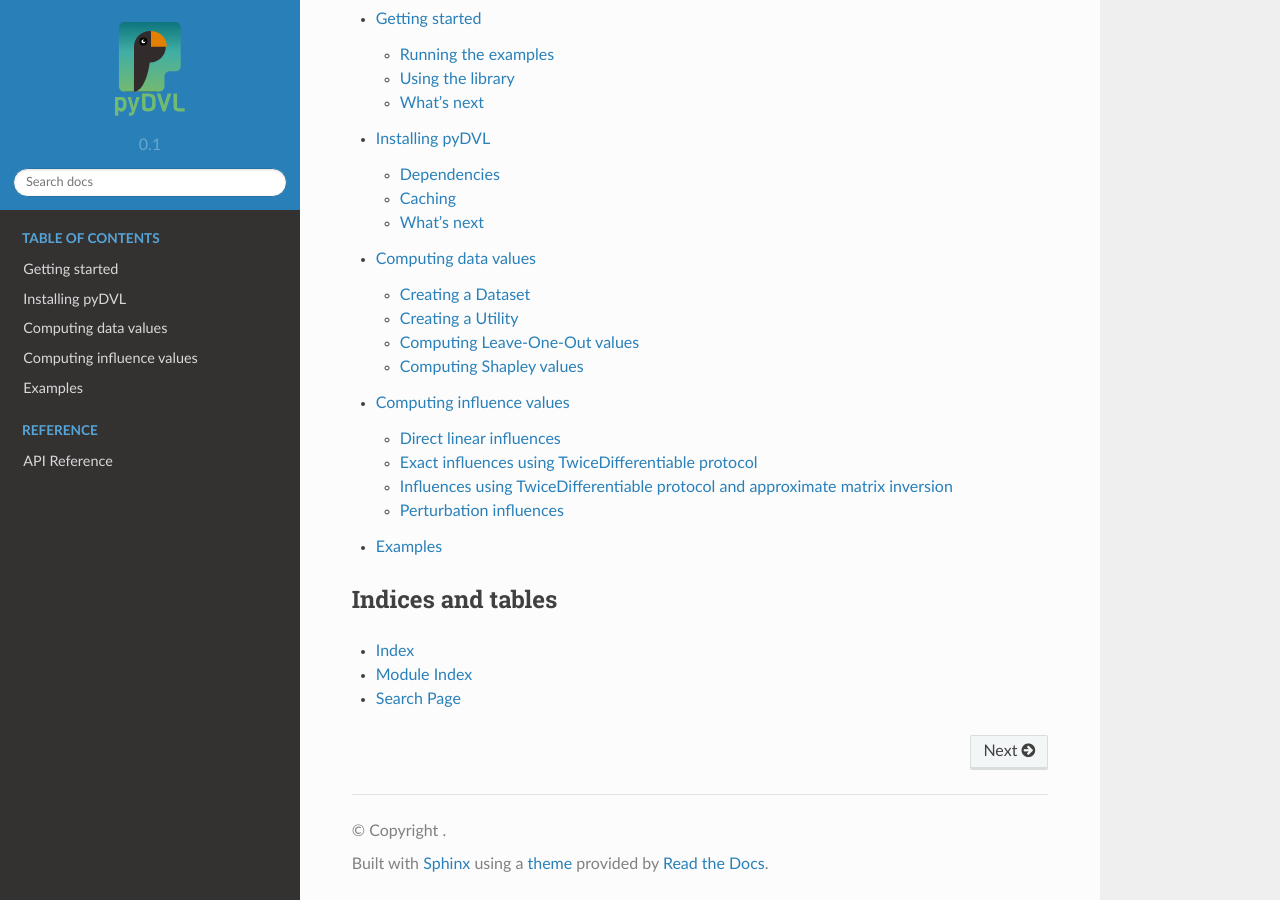
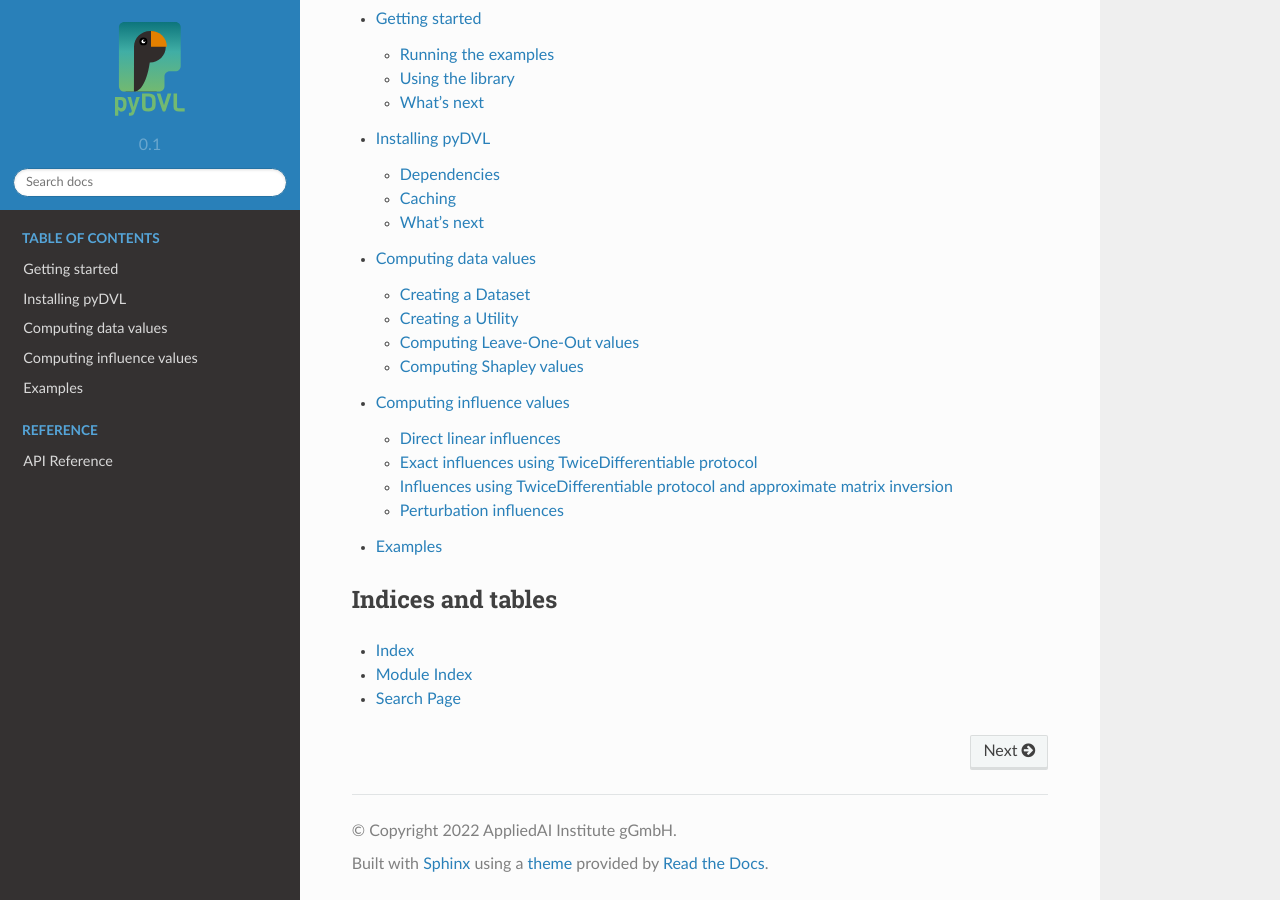
Before and after one commit to mdbenito/pyDVL, a Sphinx documentation site: the page built from docs/index.rst, in a window 1280 px wide and 900 px high, scrolled down 993 px. Built offline with Sphinx 7.4.7 and the Read the Docs theme 2.0.0, drawn with Linux system fonts in a browser that asks for light colours.

Commit message:
Add copyright line to docs
Former-commit-id: bf5a359e6318a860b6616f7c128ac036a24fde97

```diff
--- a/docs/conf.py
+++ b/docs/conf.py
@@ -292,7 +292,8 @@ html_static_path = []
 # html_show_sphinx = True
 
 # If true, "(C) Copyright ..." is shown in the HTML footer. Default is True.
-# html_show_copyright = True
+html_show_copyright = True
+copyright = "2022 AppliedAI Institute gGmbH"
 
 # If true, an OpenSearch description file will be output, and all pages will
 # contain a <link> tag referring to it.  The value of this option must be the
```
